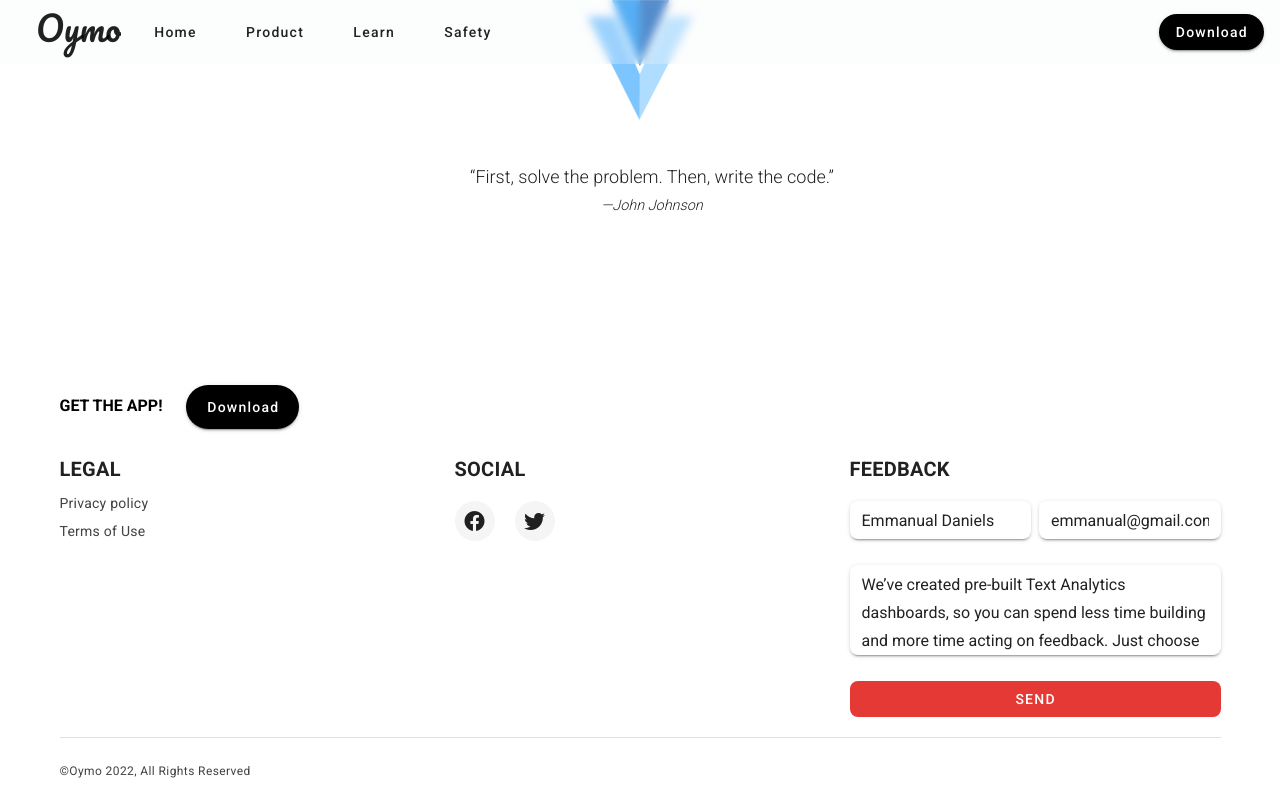
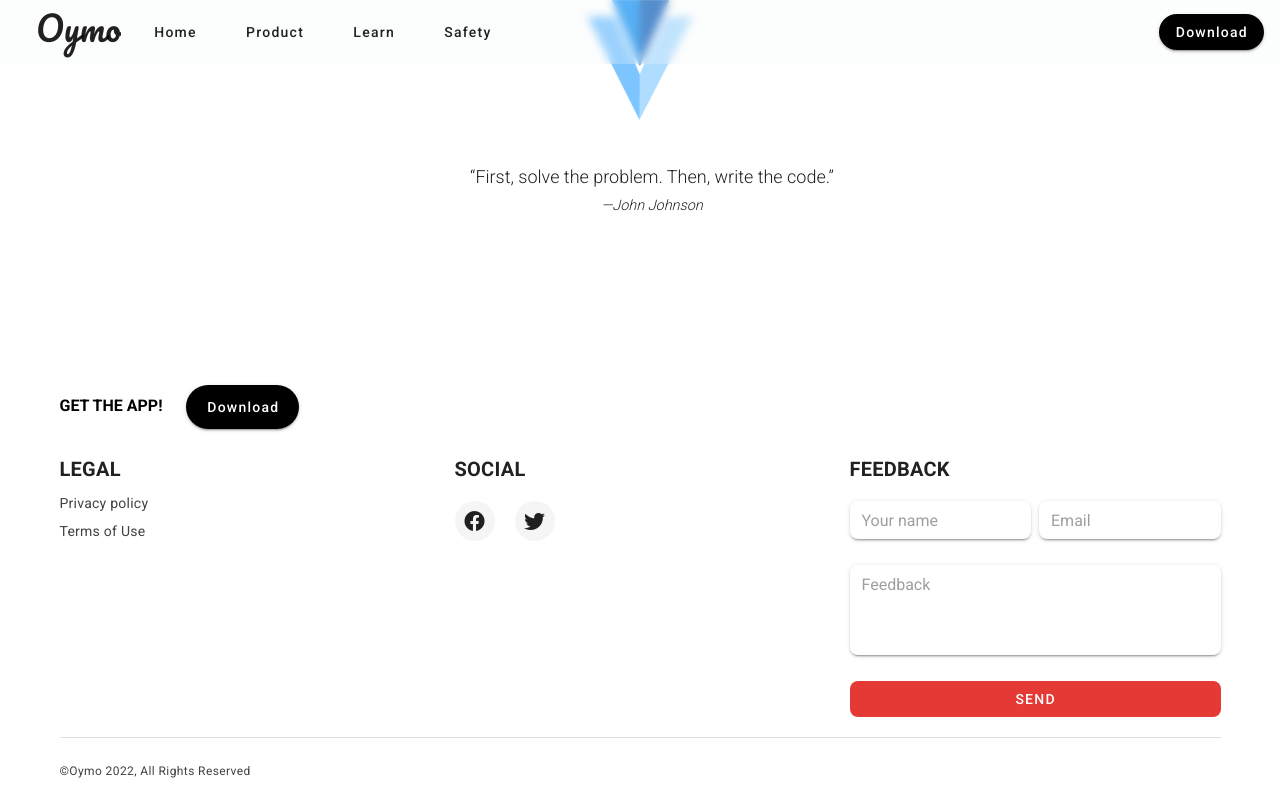
Before and after one commit to rukkiecodes/oymoWeb, a Nuxt app: page /inspire in a window 1280 px wide. Built offline with nearby package versions, Linux system fonts and the light colour scheme.

Commit message:
send feedback

```diff
--- a/layouts/footer.vue
+++ b/layouts/footer.vue
@@ -119,7 +119,12 @@
       </span>
     </v-container>
 
-    <v-snackbar v-model="snackbar" color="white" left bottom>
+    <v-snackbar
+      v-model="snackbar"
+      color="white"
+      left
+      bottom
+    >
       <span class="grey--text text--darken-4 font-weight-bold">{{ text }}</span>
     </v-snackbar>
   </v-footer>
@@ -136,9 +141,9 @@ export default {
       { title: 'Terms of Use', to: '/terms' }
     ],
     credential: {
-      name: 'Emmanual Daniels',
-      email: 'emmanual@gmail.com',
-      feedback: 'We’ve created pre-built Text Analytics dashboards, so you can spend less time building and more time acting on feedback. Just choose the comment question you want to analyze and watch your feedback data take shape in beautiful, out-of-the box dashboards.'
+      name: '',
+      email: '',
+      feedback: ''
     }
   }),
 
@@ -157,6 +162,9 @@ export default {
         this.loading = false
         this.snackbar = true
         this.text = result.data.message
+        this.credential.name = ''
+        this.credential.email = ''
+        this.credential.feedback = ''
       }).catch(error => {
         console.log(error)
         this.loading = false
```
